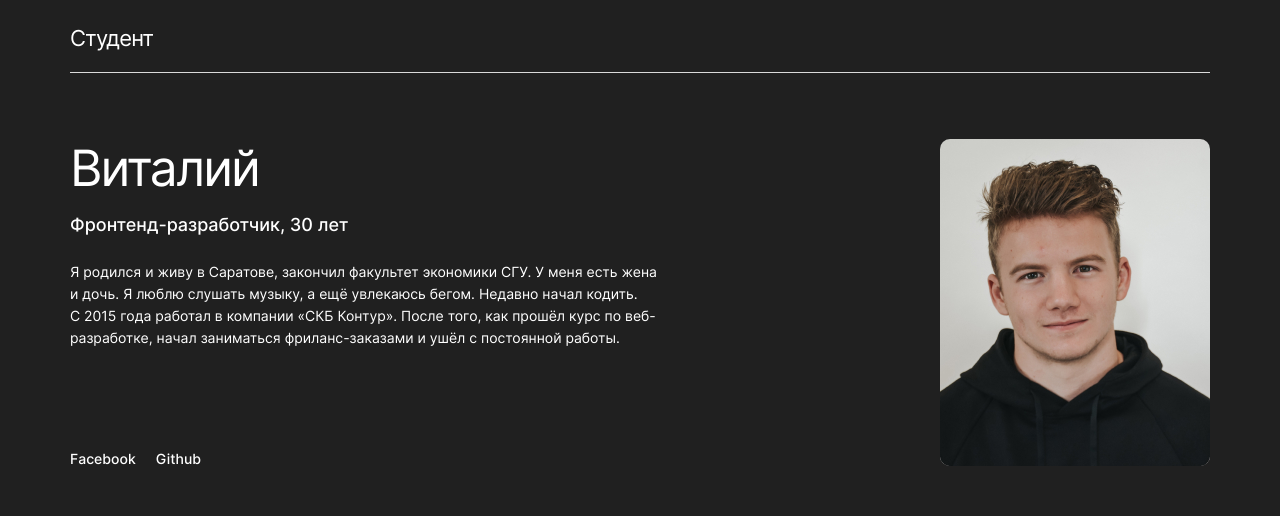
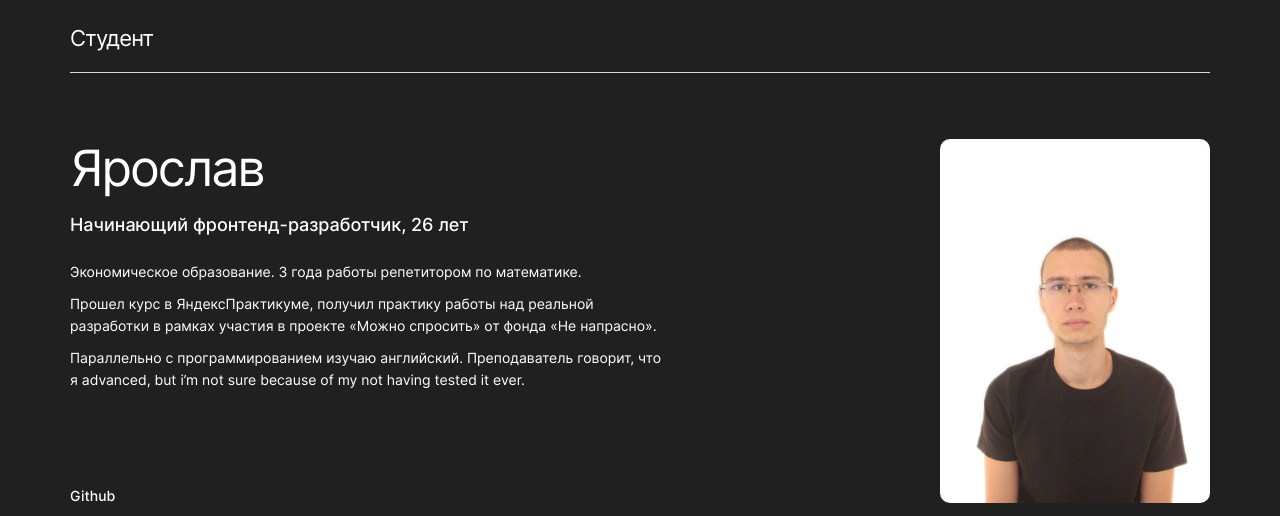
Before and after one commit to StarchenkovYaroslav/movies-explorer-frontend, a React (Create React App) app: page / in a window 1280 px wide. Shown: the part 1960-2476 px from the top of the page. Built offline with nearby package versions, Linux system fonts and the light colour scheme; no server answers.

Commit message:
fix(landing): change info

```diff
--- a/src/components/AboutMe/AboutMe.css
+++ b/src/components/AboutMe/AboutMe.css
@@ -44,7 +44,11 @@
     font-size: 14px;
     font-weight: 400;
     line-height: 1.57;
-    margin: 0;
+    margin: 0 0 10px;
+}
+
+.student__description:last-of-type {
+    margin-bottom: 0;
 }
 
 .student__info-text {
--- a/src/components/AboutMe/AboutMe.js
+++ b/src/components/AboutMe/AboutMe.js
@@ -13,14 +13,13 @@ function AboutMe() {
       </div>
       <div className="student__info">
         <div className="student__info-text">
-          <h3 className="student__name">Виталий</h3>
-          <p className="student__status">Фронтенд-разработчик, 30&nbsp;лет</p>
-          <p className="student__description">Я&nbsp;родился и&nbsp;живу в&nbsp;Саратове, закончил факультет экономики СГУ. У&nbsp;меня есть жена и&nbsp;дочь. Я&nbsp;люблю слушать музыку, а&nbsp;ещё увлекаюсь бегом. Недавно начал кодить. С&nbsp;2015 года работал в&nbsp;компании &laquo;СКБ Контур&raquo;. После того, как прошёл курс по&nbsp;веб-разработке, начал заниматься фриланс-заказами и&nbsp;ушёл с&nbsp;постоянной работы.</p>
+          <h3 className="student__name">Ярослав</h3>
+          <p className="student__status">Начинающий фронтенд-разработчик, 26&nbsp;лет</p>
+          <p className="student__description">Экономическое образование.&nbsp;3&nbsp;года работы репетитором по&nbsp;математике.</p>
+          <p className="student__description">Прошел курс в&nbsp;ЯндексПрактикуме, получил практику работы над реальной разработки в&nbsp;рамках участия в&nbsp;проекте &laquo;Можно спросить&raquo; от&nbsp;фонда &laquo;Не&nbsp;напрасно&raquo;.</p>
+          <p className="student__description">Параллельно с&nbsp;программированием изучаю английский. Преподаватель говорит, что я&nbsp;advanced, but i&rsquo;m not sure because of&nbsp;my&nbsp;not having tested it&nbsp;ever.</p>
         </div>
         <ul className="student__info-links-list">
-          <li className="student__info-links-item">
-            <a href="http://fasebook.ru/" className="student__info-link" target="_blank">Facebook</a>
-          </li>
           <li className="student__info-links-item">
             <a href="https://github.com/StarchenkovYaroslav" className="student__info-link" target="_blank">Github</a>
           </li>
```
Also changed, not shown: src/images/student__photo.jpg.
